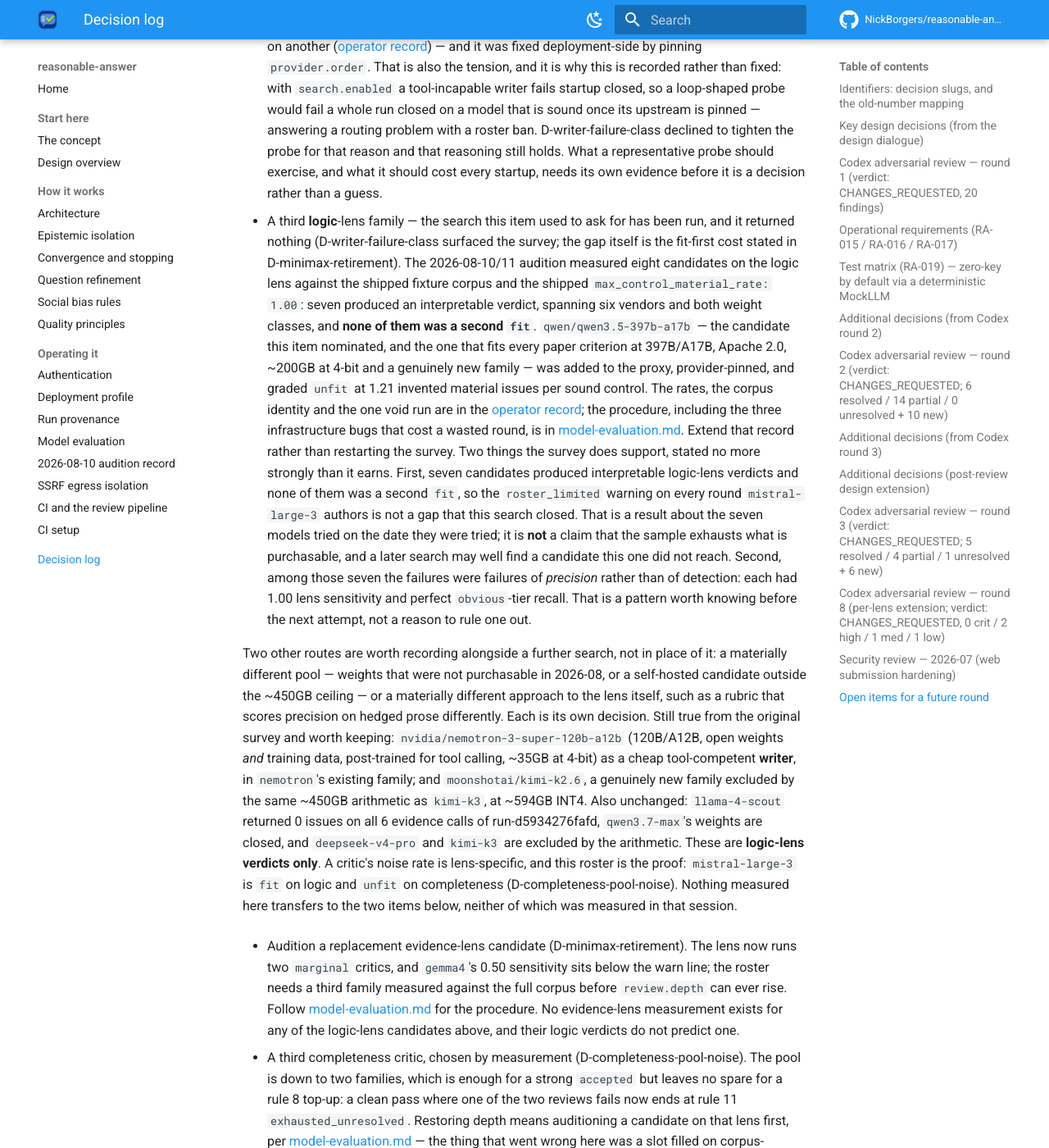
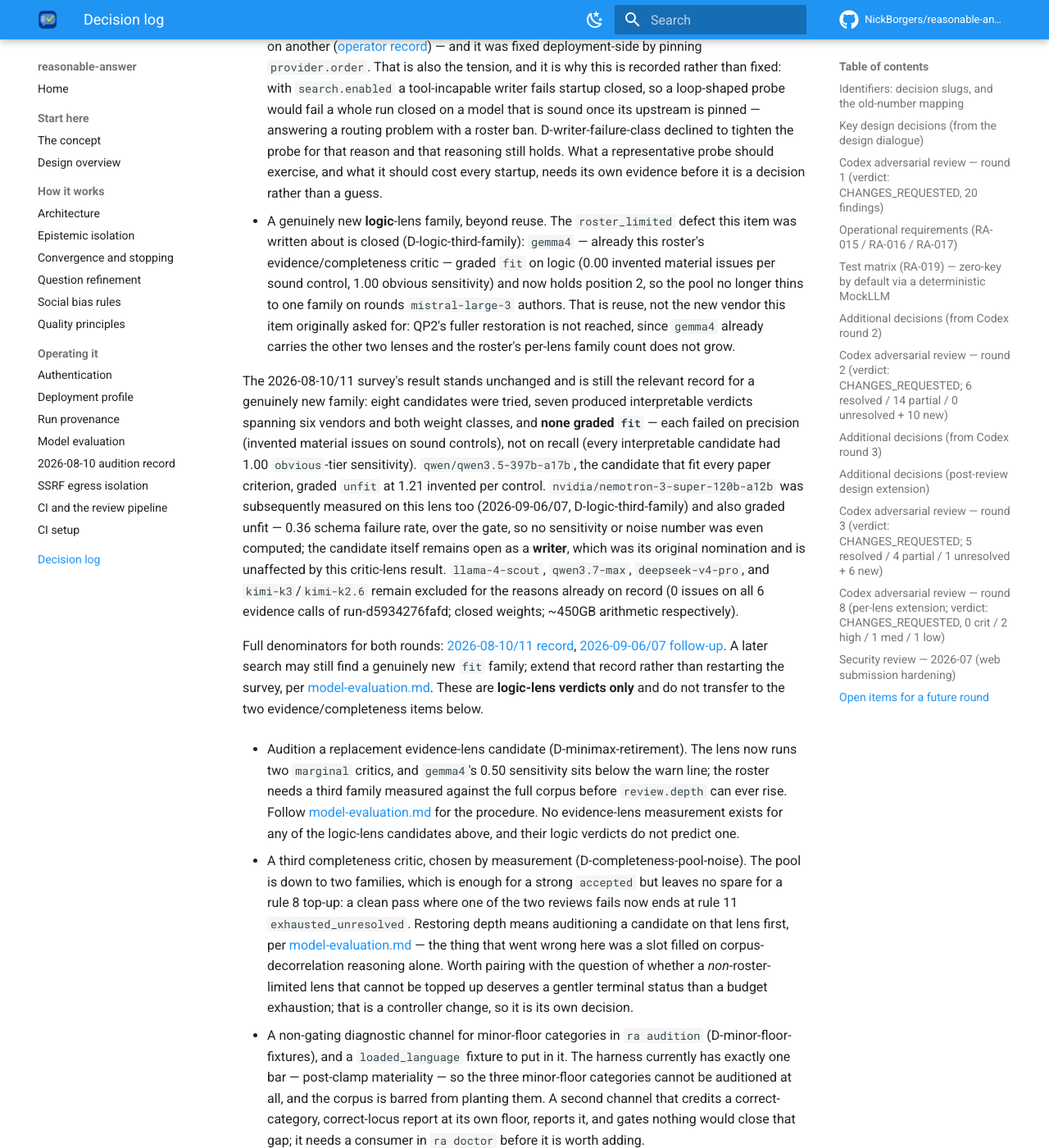
Before and after one commit to NickBorgers/reasonable-answer, an MkDocs documentation site: the page built from docs/decisions.md, in a window 1280 px wide and 1400 px high, scrolled down 20043 px. Shown: the whole window at 82% size. Built offline with MkDocs 1.6.1 and Material for MkDocs 9.7.7, drawn with Linux system fonts in a browser that asks for light colours; comment, search, counter and statistics services are not loaded.

Commit message:
roster: add gemma4 to the logic pool, closing the roster_limited gap (D-logic-third-family)
logic's critic pool was [mistral-large-3, glm-5.2]. mistral-large-3 also
writes, so on every round it authored, author exclusion thinned the lens
to glm-5.2 alone -- one family, below the two validate_roster_health
requires for a strong `accepted`. The 2026-08-10/11 survey tried eight
candidates for a genuinely new third family and found none fit.

This round instead auditioned models already trusted elsewhere in the
roster against the same 22-fixture corpus (hash 9c248e1d249ad301,
repetitions: 3):

- gemma4: fit -- 0.00 material issues invented per sound control (0/24),
  1.00 obvious sensitivity (3/3), 0 schema failures across 42 calls.
- qwen3.8-27b: unfit -- 1.62 invented per control (39/24), over the 1.00
  ceiling.
- nemotron-3-super-120b-a12b: unfit -- 0.36 schema failure rate, over the
  0.2 gate; no sensitivity number was computed (judge()'s fixed gate
  order). Latencies clustered near the 900s timeout, consistent with the
  upstream congestion also observed on its writer sibling
  nemotron-3-ultra around the same dates.

gemma4 takes position 2, ahead of the marginal glm-5.2, per the existing
fit-first ordering rule -- the two measured-fit critics now front-load on
an ordinary round, and glm-5.2 becomes the rule-8 reserve. On a round
mistral-large-3 authors, the eligible pair is {gemma4, glm-5.2}, which is
the two-family floor this closes.

Stated plainly: this is reuse, not the new vendor the standing open item
asked for. gemma4 already reviews evidence and completeness, so QP2's
fuller restoration -- a fourth, genuinely new family -- is not reached
and is left open. Full denominators for both survey rounds are recorded
in docs/model-evaluation-record-2026-08-10.md; the decision, its ordering
rationale, and what it deliberately does not do are in
docs/decisions/D-logic-third-family.md.

Co-Authored-By: Claude Sonnet 5 <noreply@anthropic.com>
Claude-Session: https://claude.ai/code/session_01Vzy4fp59HqquBWvRv4S7Ja

```diff
--- a/docs/decisions.md
+++ b/docs/decisions.md
@@ -286,43 +286,33 @@ extension:
   roster ban. D-writer-failure-class declined to tighten the probe for that reason and that
   reasoning still holds. What a representative probe should exercise, and what it should cost every
   startup, needs its own evidence before it is a decision rather than a guess.
-- A third **logic**-lens family — the search this item used to ask for has been run, and it
-  returned nothing (D-writer-failure-class surfaced the survey; the gap itself is the fit-first cost
-  stated in D-minimax-retirement). The 2026-08-10/11 audition measured eight candidates on the
-  logic lens against the shipped fixture corpus and the shipped `max_control_material_rate: 1.00`:
-  seven produced an interpretable verdict, spanning six vendors and both weight classes, and **none
-  of them was a second `fit`**. `qwen/qwen3.5-397b-a17b` — the candidate this item nominated, and
-  the one that fits every paper criterion at 397B/A17B, Apache 2.0, ~200GB at 4-bit and a genuinely
-  new family — was added to the proxy, provider-pinned, and graded `unfit` at 1.21 invented material
-  issues per sound control. The rates, the corpus identity and the one void run are in the
-  [operator record](./model-evaluation-record-2026-08-10.md#recorded-slot-results); the procedure,
-  including the three infrastructure bugs that cost a wasted round, is in
-  [model-evaluation.md](./model-evaluation.md). Extend that record rather than restarting the
-  survey.
-  Two things the survey does support, stated no more strongly than it earns. First, seven candidates
-  produced interpretable logic-lens verdicts and none of them was a second `fit`, so the
-  `roster_limited` warning on every round `mistral-large-3` authors is not a gap that this search
-  closed. That is a result about the seven models tried on the date they were tried; it is **not** a
-  claim that the sample exhausts what is purchasable, and a later search may well find a candidate
-  this one did not reach. Second, among those seven the failures were failures of *precision* rather
-  than of detection: each had 1.00 lens sensitivity and perfect `obvious`-tier recall. That is a
-  pattern worth knowing before the next attempt, not a reason to rule one out.
+- A genuinely new **logic**-lens family, beyond reuse. The `roster_limited` defect this item was
+  written about is closed (D-logic-third-family): `gemma4` — already this roster's
+  evidence/completeness critic — graded `fit` on logic (0.00 invented material issues per sound
+  control, 1.00 obvious sensitivity) and now holds position 2, so the pool no longer thins to one
+  family on rounds `mistral-large-3` authors. That is reuse, not the new vendor this item
+  originally asked for: QP2's fuller restoration is not reached, since `gemma4` already carries the
+  other two lenses and the roster's per-lens family count does not grow.
 
-  Two other routes are worth recording alongside a further search, not in place of it: a materially
-  different pool — weights that were not purchasable in 2026-08, or a self-hosted candidate outside
-  the ~450GB ceiling — or a materially different approach to the lens itself, such as a rubric that
-  scores precision on hedged prose differently. Each is its own decision.
-  Still true from the original survey and worth keeping: `nvidia/nemotron-3-super-120b-a12b`
-  (120B/A12B, open weights *and* training data, post-trained for tool calling, ~35GB at 4-bit) as a
-  cheap tool-competent **writer**, in `nemotron`'s existing family; and `moonshotai/kimi-k2.6`, a
-  genuinely new family excluded by the same ~450GB arithmetic as `kimi-k3`, at ~594GB INT4. Also
-  unchanged: `llama-4-scout` returned 0 issues on all 6 evidence calls of run-d5934276fafd,
-  `qwen3.7-max`'s weights are closed, and `deepseek-v4-pro` and `kimi-k3` are excluded by the
-  arithmetic.
-  These are **logic-lens verdicts only**. A critic's noise rate is lens-specific, and this roster is
-  the proof: `mistral-large-3` is `fit` on logic and `unfit` on completeness
-  (D-completeness-pool-noise). Nothing measured here transfers to the two items below, neither of
-  which was measured in that session.
+  The 2026-08-10/11 survey's result stands unchanged and is still the relevant record for a
+  genuinely new family: eight candidates were tried, seven produced interpretable verdicts spanning
+  six vendors and both weight classes, and **none graded `fit`** — each failed on precision
+  (invented material issues on sound controls), not on recall (every interpretable candidate had
+  1.00 `obvious`-tier sensitivity). `qwen/qwen3.5-397b-a17b`, the candidate that fit every paper
+  criterion, graded `unfit` at 1.21 invented per control. `nvidia/nemotron-3-super-120b-a12b` was
+  subsequently measured on this lens too (2026-09-06/07, D-logic-third-family) and also graded
+  unfit — 0.36 schema failure rate, over the gate, so no sensitivity or noise number was even
+  computed; the candidate itself remains open as a **writer**, which was its original nomination
+  and is unaffected by this critic-lens result. `llama-4-scout`, `qwen3.7-max`, `deepseek-v4-pro`,
+  and `kimi-k3`/`kimi-k2.6` remain excluded for the reasons already on record (0 issues on all 6
+  evidence calls of run-d5934276fafd; closed weights; ~450GB arithmetic respectively).
+
+  Full denominators for both rounds:
+  [2026-08-10/11 record](./model-evaluation-record-2026-08-10.md#recorded-slot-results),
+  [2026-09-06/07 follow-up](./model-evaluation-record-2026-08-10.md#follow-up-measurement--2026-09-0607-d-logic-third-family).
+  A later search may still find a genuinely new `fit` family; extend that record rather than
+  restarting the survey, per [model-evaluation.md](./model-evaluation.md). These are **logic-lens
+  verdicts only** and do not transfer to the two evidence/completeness items below.
 
 - Audition a replacement evidence-lens candidate (D-minimax-retirement). The lens now runs two
   `marginal` critics, and `gemma4`'s 0.50 sensitivity sits below the warn line; the roster needs a
```
Also changed, not shown: README.md (+1 -1 lines), docs/DESIGN.md (+1 -1 lines), docs/decisions/D-logic-third-family.md (added, +65 -0 lines), docs/model-evaluation-record-2026-08-10.md (+57 -0 lines), docs/quality-principles.md (+10 -0 lines), 3 other files.
